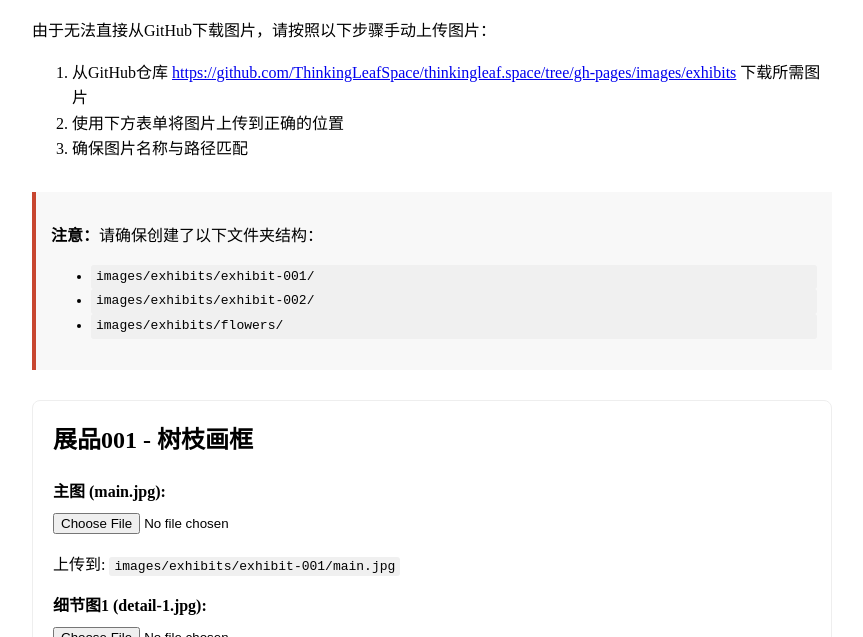
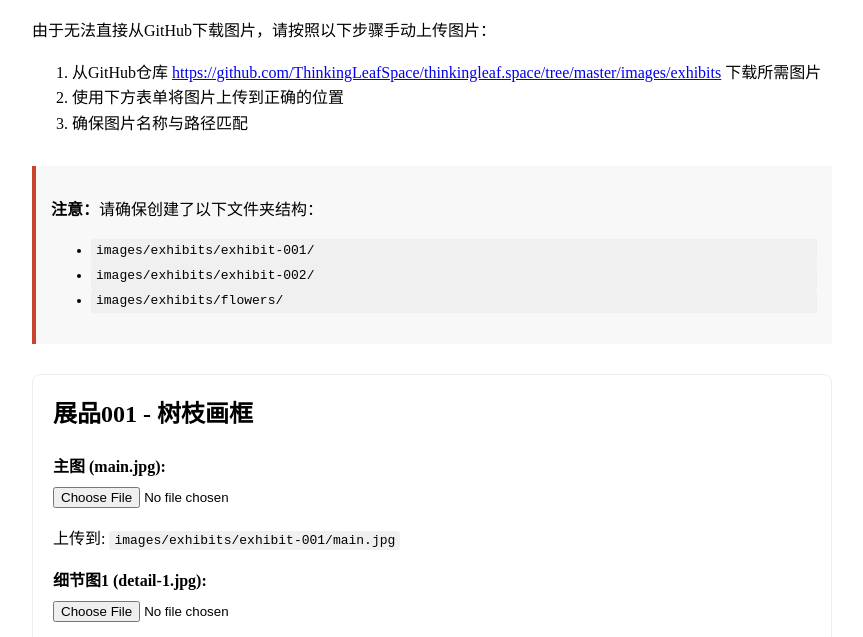
Before and after one commit to ThinkingLeafSpace/thinkingleaf.space, a plain HTML site: page upload-images.html in a window 1280 px wide. Shown: the part 107-744 px from the top of the page, without its empty margins (208-1071 px from the left). Drawn offline with Linux system fonts and the light colour scheme.

Commit message:
更新配置：将所有分支引用从gh-pages改为master

```diff
--- a/upload-images.html
+++ b/upload-images.html
@@ -57,7 +57,7 @@
   <div class="instructions">
     <p>由于无法直接从GitHub下载图片，请按照以下步骤手动上传图片：</p>
     <ol>
-      <li>从GitHub仓库 <a href="https://github.com/ThinkingLeafSpace/thinkingleaf.space/tree/gh-pages/images/exhibits" target="_blank">https://github.com/ThinkingLeafSpace/thinkingleaf.space/tree/gh-pages/images/exhibits</a> 下载所需图片</li>
+      <li>从GitHub仓库 <a href="https://github.com/ThinkingLeafSpace/thinkingleaf.space/tree/master/images/exhibits" target="_blank">https://github.com/ThinkingLeafSpace/thinkingleaf.space/tree/master/images/exhibits</a> 下载所需图片</li>
       <li>使用下方表单将图片上传到正确的位置</li>
       <li>确保图片名称与路径匹配</li>
     </ol>
```
Also changed, not shown: 1 other file.
